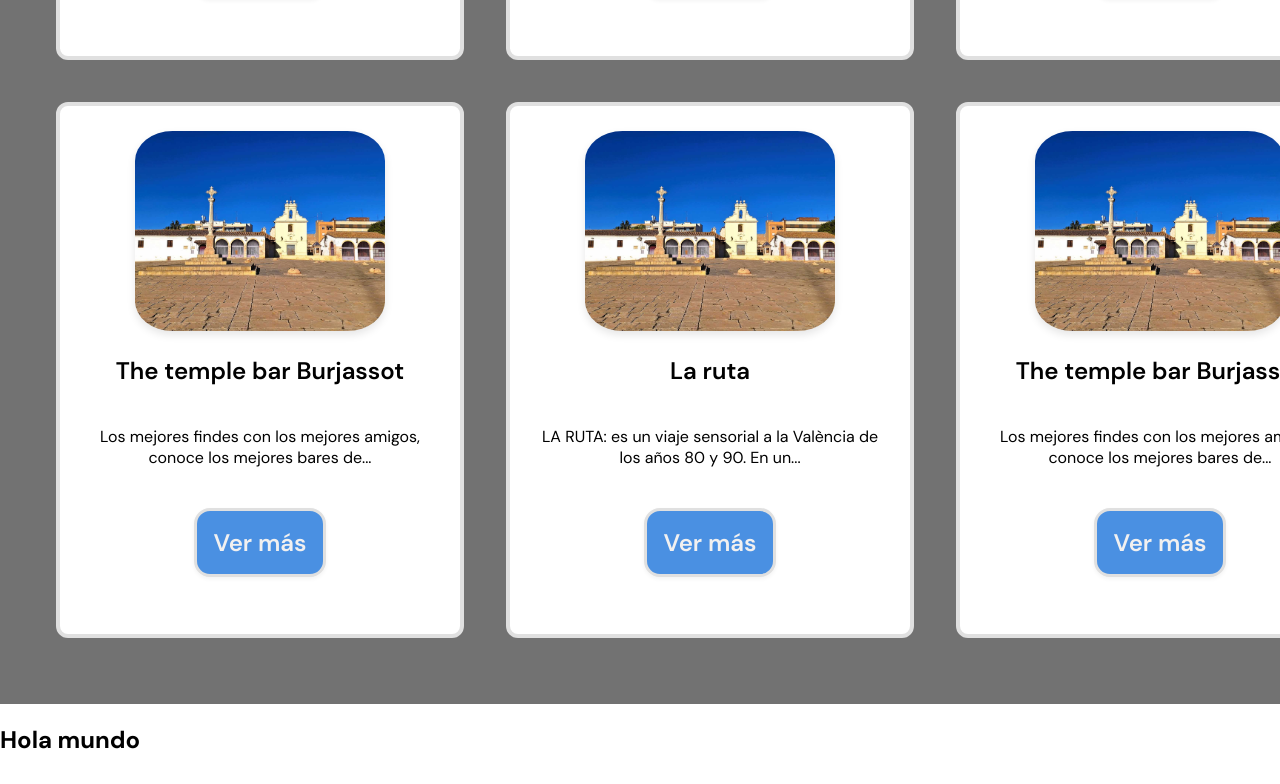
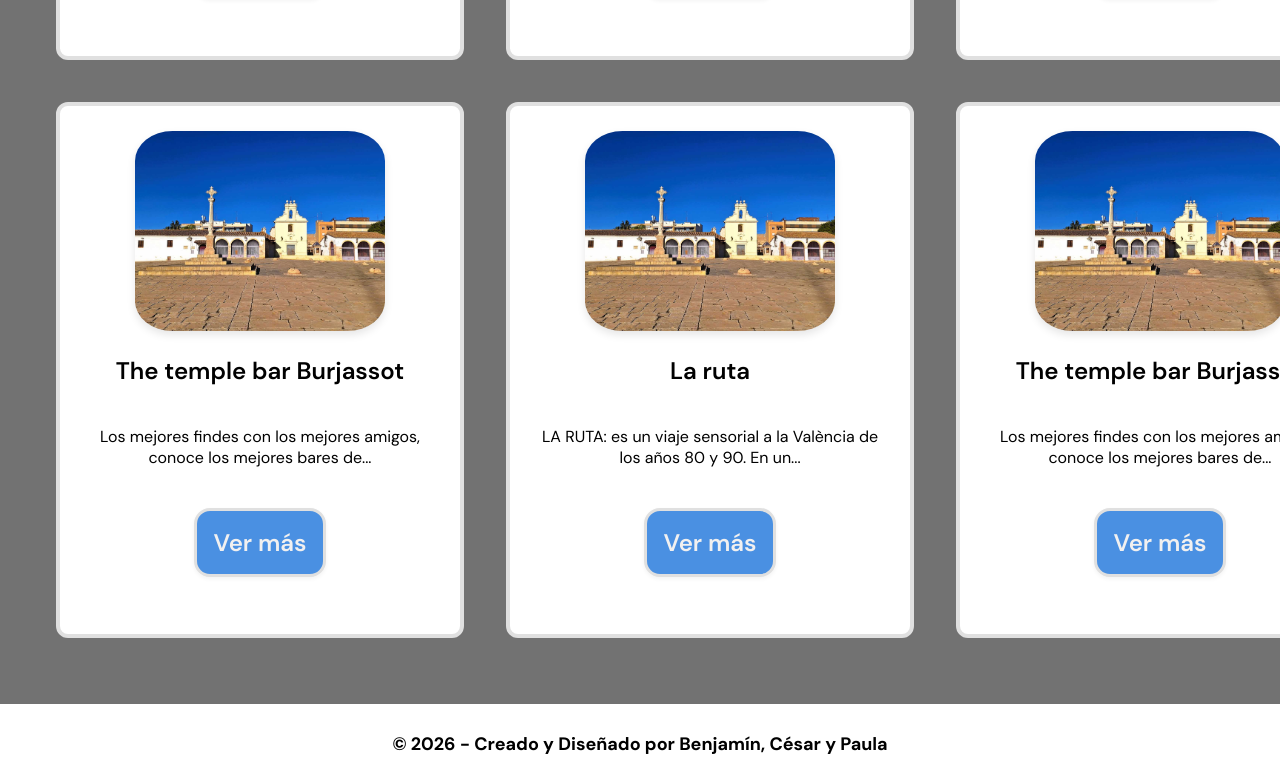
Before and after one commit to benjvm/BurjaConnect, a React (Vite) app: page / in a window 1280 px wide. Shown: the part 1222-2006 px from the top of the page. Built offline with nearby package versions, Linux system fonts and the light colour scheme; a web font is replaced by a local one.

Commit message:
Arreglo de footer

```diff
--- a/src/components/component_Footer/Footer.jsx
+++ b/src/components/component_Footer/Footer.jsx
@@ -1,15 +1,7 @@
 import "../../assets/styles/style_Footer/Footer.css";
 import "../../assets/styles/style_General/General.css";
 
-export default function App(){
-    return(
-        <div>
-            <h2>Hola mundo</h2>
-        </div>
-    )
-}
-
-export function Footer(){
+export  default function Footer(){
     return(
         <div id="footer">
             <p>&copy; 2026 - Creado y Diseñado por Benjamín, César y Paula</p>
```
Also changed, not shown: src/components/component_Mapa/Mapa.jsx (+2 -8 lines).
